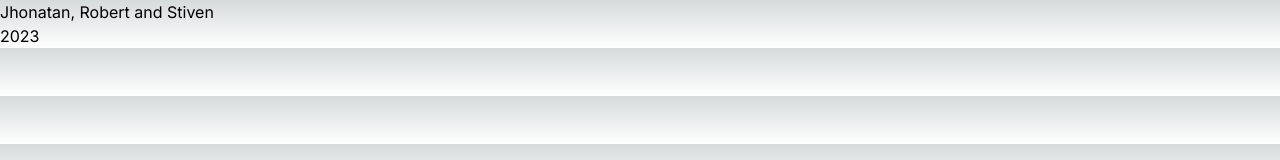
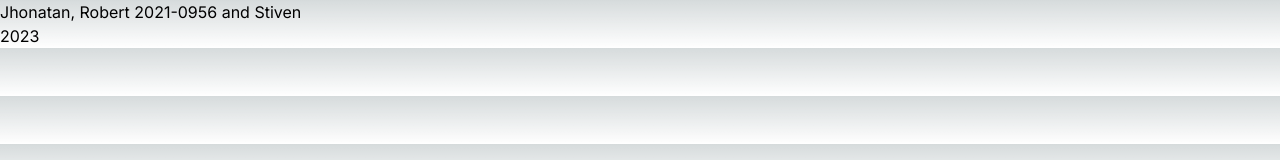
Before and after one commit to JhonatanH03/primer-parcial, a Next.js app: page / in a window 1280 px wide. Shown: the top 160 px of the page. Built offline with nearby package versions, Linux system fonts and the light colour scheme.

Commit message:
//matricula agregada a mi nombre

```diff
--- a/app/page.tsx
+++ b/app/page.tsx
@@ -8,7 +8,7 @@ export default function Home() {
       </Head>
 
       <main>
-        <h1>Jhonatan, Robert and Stiven</h1>
+        <h1>Jhonatan, Robert 2021-0956 and Stiven</h1>
         <p>2023</p>
       </main>
     </div>
```
